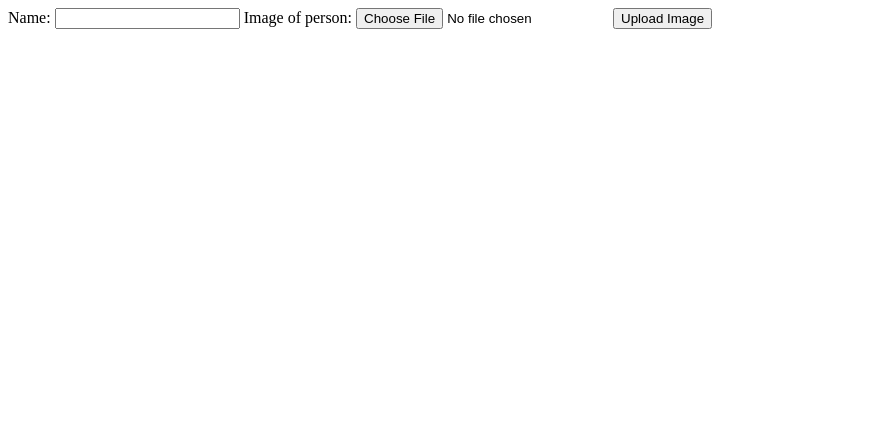
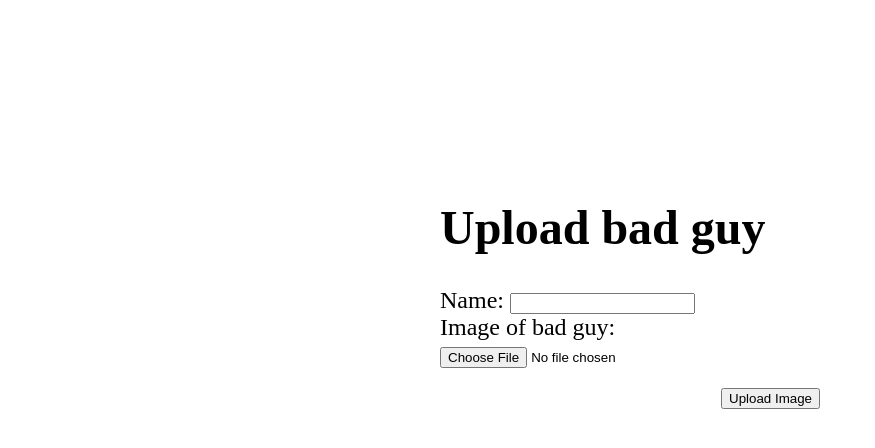
Before and after one commit to Igor-Ivaniuk/aws-rekognition-demo, a plain HTML site: page static/upload.html in a window 1280 px wide. Shown: the whole page, without its empty margins (0-875 px from the left). Drawn offline with nearby package versions, Linux system fonts and the light colour scheme.

Commit message:
Added some css to uploadImage

```diff
--- a/static/upload.html
+++ b/static/upload.html
@@ -8,10 +8,44 @@
         <script type="text/javascript" src="https://salaunch-fiveguys.s3.amazonaws.com/credentials.js?AWSAccessKeyId=AKIAZI36GIN6JYY77O44&Signature=YX5fWzbVA9MRS%2FRhNNKecscwkh4%3D&Expires=1575043473"></script>
         <script type="text/javascript" src="https://salaunch-fiveguys.s3.amazonaws.com/main.js?AWSAccessKeyId=AKIAZI36GIN6JYY77O44&Signature=Y0NEGojStPimQ43X5nmGdYxDbd4%3D&Expires=1575043462"></script>
         <script type="text/javascript" src="https://salaunch-fiveguys.s3.amazonaws.com/uploadImage.js?AWSAccessKeyId=AKIAZI36GIN6JYY77O44&Signature=y4mzZEINR5Lm2qOLCI8Jff17L04%3D&Expires=1575049450"></script>
+
+        <style id="compiled-css" type="text/css">
+            #main
+            {
+                width: 400px;
+                margin: auto;
+                margin-top: 200px;
+                font-size: x-large;
+            }
+            #name
+            {
+                width: 100%;
+                float: left;
+            }
+            #image
+            {
+                width: 100%;
+                float: left;
+            }
+            #buttonInput
+            {
+                margin-top: 20px;
+                margin-right: 20px;
+                float: right;
+            }
+        </style>
+
     </head>
-    <body id="main">
-        Name: <input id="nameInput" type="text"/>
-        Image of person: <input id="fileInput" type="file" />
-        <input type="button" id="buttonInput" onclick="uploadImage(this)" value="Upload Image"/>
+    <body>
+        <div id="main">
+            <div id="title"><h1>Upload bad guy</h1></div>
+            <div id="name">
+                Name: <input id="nameInput" type="text"/>
+            </div>
+            <div id="image">
+                Image of bad guy: <input id="fileInput" type="file" />
+            </div>
+            <input type="button" id="buttonInput" onclick="uploadImage(this)" value="Upload Image"/>
+        </div>
     </body>
 </html>
```
